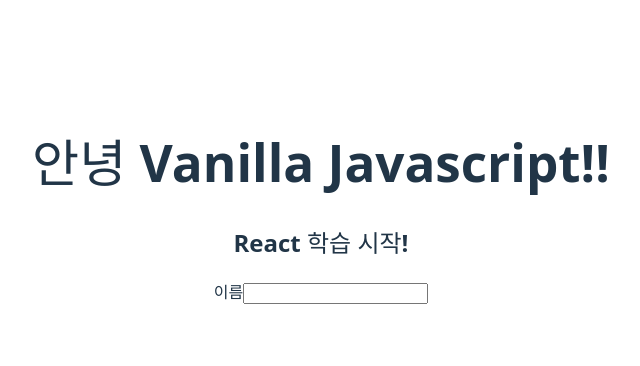
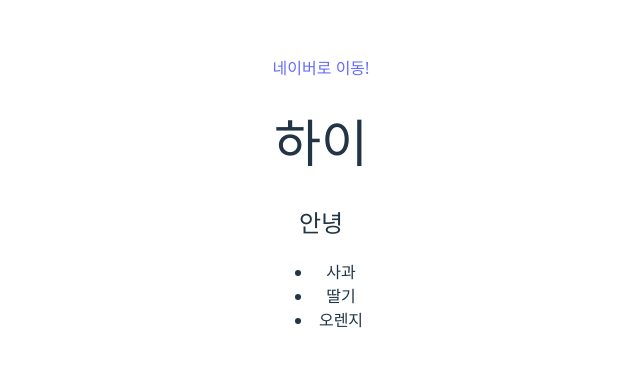
Before and after one commit to hoyoungleee/react-study202504, a React (Vite) app: page / in a window 1280 px wide. Shown: the part 198-564 px from the top of the page, without its empty margins (319-959 px from the left). Built offline with nearby package versions, Linux system fonts and the light colour scheme.

Commit message:
프롭스 고차함수로 전달

```diff
--- a/src/App.jsx
+++ b/src/App.jsx
@@ -1,5 +1,8 @@
 import React from 'react';
 import './App.css'
+import Greet from './components/Func';
+import Bye from './components/Bye';
+
 
 function App() {
    /*
@@ -15,14 +18,12 @@
   */
   // const $h1 = React.createElement('h1', null, '안녕 REACT!!'); -> fm
 
-  const subject = "Vanilla Javascript!!";
+  // const subject = "Vanilla Javascript!!";
 
   return (
     <>
-      <h1 className='title'>안녕 {subject}</h1>
-      <h2>React 학습 시작!</h2>
-      <label htmlFor='username'>이름</label>
-      <input type="text" id="username" />
+      <Greet/>
+      <Bye />
     </>
   );
 }
--- /dev/null
+++ b/src/components/Bye.jsx
@@ -0,0 +1,15 @@
+// rafce: 코드 스니펫(함수형 컴포넌트 빠르게 생성)
+import React from 'react';
+
+
+const Bye = () => {
+  return (
+    <ul>
+        <li>사과</li>
+        <li>딸기</li>
+        <li>오렌지</li>
+    </ul>
+  )
+}
+
+export default Bye
--- /dev/null
+++ b/src/components/ClassExample.jsx
@@ -0,0 +1,15 @@
+import React from 'react';
+
+//클래스 컴포넌트 : legacy (요즘은 안씀.)
+class Hello extends React.Component{
+    render(){
+        return (
+            <>
+                <h1>하이</h1>
+                <h2>안녕</h2>
+            </>
+        );
+    }
+}
+
+export default Hello;
--- /dev/null
+++ b/src/components/Func.jsx
@@ -0,0 +1,14 @@
+import Hello from "./classExample";
+
+//함수형 컴포넌트: 최근 리액트 선호 방식
+function Greet(){
+
+    return(
+        <div>
+            <a href="https://www.naver.com">네이버로 이동!</a>
+            <Hello />
+        </div>
+    );
+}
+
+export default Greet;
```
